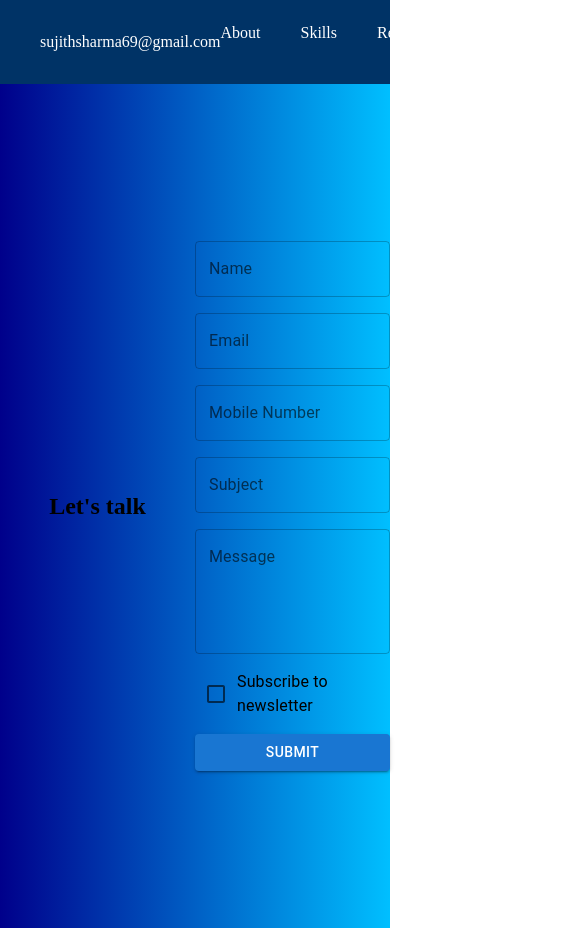
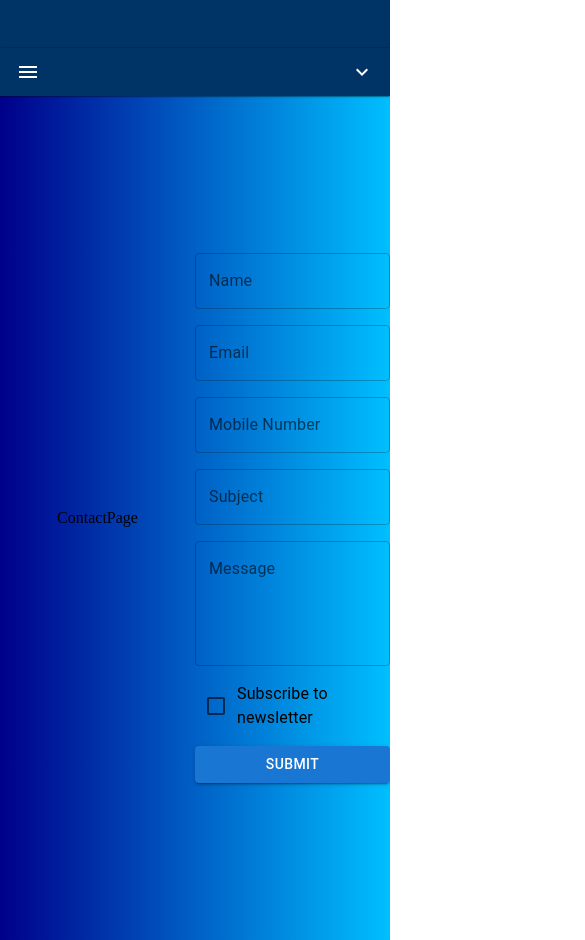
Before and after one commit to Sharma2812/basics, a React (Vite) app in the folder portfolio/: page /contact in a window 390 px wide. Shown: the whole page, 585 px wide, since content can reach past the window. Built offline with nearby package versions, Linux system fonts and the light colour scheme.

Commit message:
added mobile responsive for navbar

```diff
--- a/portfolio/src/Components/Contact.tsx
+++ b/portfolio/src/Components/Contact.tsx
@@ -1,10 +1,8 @@
-import {
-  Box
-} from "@mui/material";
+import { Box } from "@mui/material";
 import Form from "../pages/Form";
+import ContactPage from "../pages/ContactPage";
 
 const Contact = () => {
-
   return (
     <Box
       sx={{
@@ -13,11 +11,10 @@ const Contact = () => {
         alignItems: "center",
         minHeight: "100vh",
         backgroundImage: "linear-gradient(to right, #00008B, #00BFFF)",
-
       }}
     >
       <Box sx={{ flex: 1, textAlign: "center" }}>
-        <h2>Let's talk</h2>
+        <ContactPage />
       </Box>
       <Box sx={{ flex: 1, display: "flex", justifyContent: "center" }}>
         <Form />
--- a/portfolio/src/NavBar/Navbar.tsx
+++ b/portfolio/src/NavBar/Navbar.tsx
@@ -1,5 +1,14 @@
-import { Box, styled } from "@mui/material";
+import {
+  Box,
+  styled,
+  Accordion,
+  AccordionSummary,
+  AccordionDetails,
+} from "@mui/material";
 import { Link, Outlet } from "react-router-dom";
+import MenuIcon from "@mui/icons-material/Menu";
+import ExpandMoreIcon from "@mui/icons-material/ExpandMore";
+import { useState } from "react";
 
 const StyledLink = styled(Link)`
   color: inherit;
@@ -9,8 +18,19 @@ const StyledLink = styled(Link)`
   }
 `;
 
+const CustomAccordion = styled(Accordion)({
+  "&.MuiAccordion-root.Mui-expanded": {
+    margin: 0,
+  },
+});
+
 const Navbar = () => {
   const email = "sujithsharma69@gmail.com";
+  const [expanded, setExpanded] = useState(false);
+
+  const handleAccordionChange = () => {
+    setExpanded(!expanded);
+  };
 
   return (
     <>
@@ -25,7 +45,8 @@ const Navbar = () => {
           px: 5,
         }}
       >
-        <Box>
+        {/* Conditional rendering of email based on screen size */}
+        <Box sx={{ display: { xs: "none", md: "block" } }}>
           <a
             href={`mailto:${email}`}
             style={{ color: "white", textDecoration: "none" }}
@@ -34,9 +55,10 @@ const Navbar = () => {
           </a>
         </Box>
 
+        {/* Navigation Links */}
         <Box
           sx={{
-            display: "flex",
+            display: { xs: "none", md: "flex" },
             gap: 5,
           }}
         >
@@ -47,6 +69,37 @@ const Navbar = () => {
           <StyledLink to={""}>Hire me</StyledLink>
         </Box>
       </Box>
+
+      {/* Accordion Content for Mobile */}
+      <CustomAccordion
+        sx={{
+          display: { xs: "block", md: "none" },
+          width: "100%",
+          backgroundColor: "#003366",
+          color: "white",
+        }}
+        expanded={expanded}
+        onChange={handleAccordionChange}
+      >
+        <AccordionSummary
+          expandIcon={<ExpandMoreIcon sx={{ color: "white" }} />}
+          aria-controls="mobile-nav-content"
+          id="mobile-nav-header"
+        >
+          {/* Hamburger Icon for Mobile */}
+          <MenuIcon />
+        </AccordionSummary>
+        <AccordionDetails>
+          <Box sx={{ display: "flex", flexDirection: "column", gap: 2 }}>
+            <StyledLink to={"/about"}>About</StyledLink>
+            <StyledLink to={"/skills"}>Skills</StyledLink>
+            <StyledLink to={"/resume"}>Resume</StyledLink>
+            <StyledLink to={"/contact"}>Contact</StyledLink>
+            <StyledLink to={""}>Hire me</StyledLink>
+          </Box>
+        </AccordionDetails>
+      </CustomAccordion>
+
       <Outlet />
     </>
   );
--- /dev/null
+++ b/portfolio/src/pages/ContactPage.tsx
@@ -0,0 +1,8 @@
+
+const ContactPage = () => {
+  return (
+    <div>ContactPage</div>
+  )
+}
+
+export default ContactPage;
```
